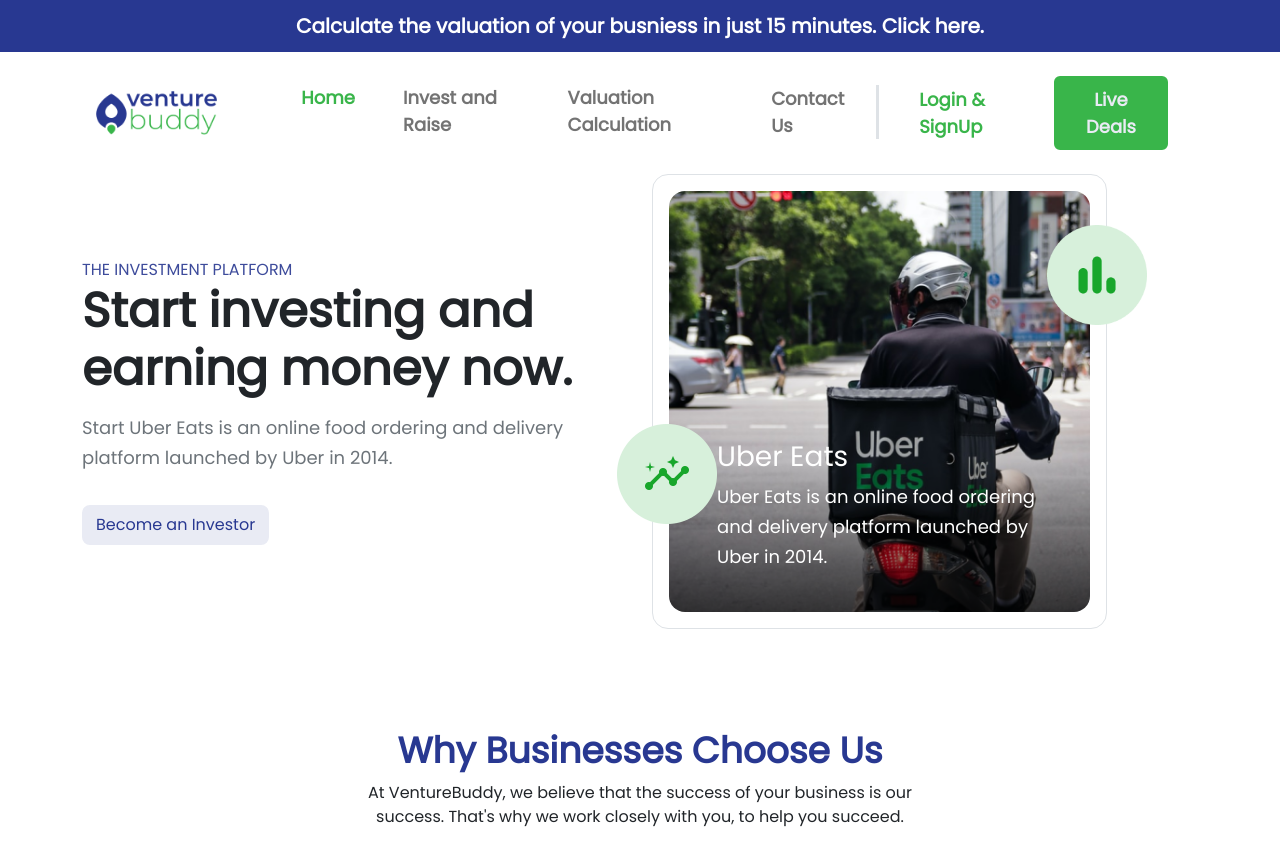
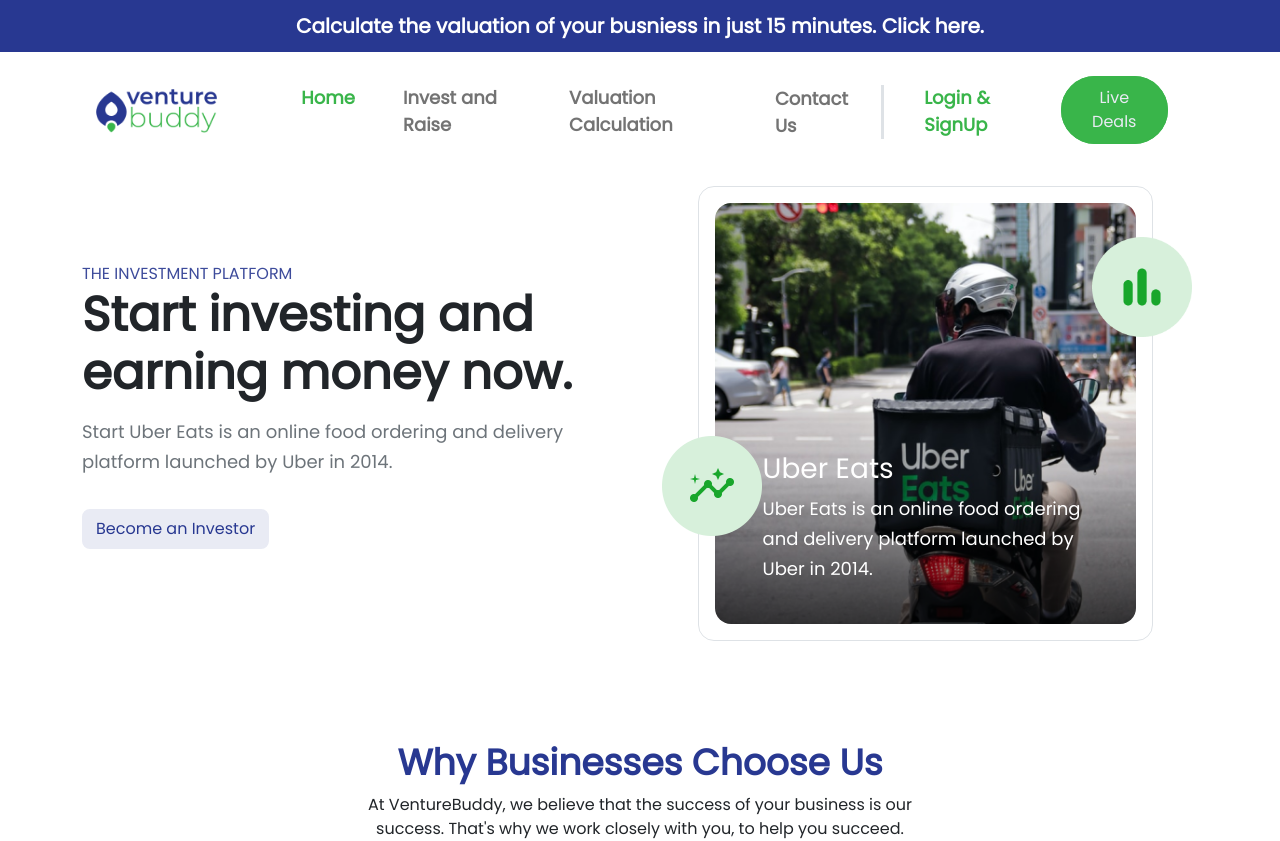
Before and after one commit to dheerajhemachandran/venturebuddy-google-auth, a React (Create React App) app: page / in a window 1280 px wide. Shown: the top 841 px of the page. Built offline with nearby package versions, Linux system fonts and the light colour scheme.

Commit message:
animated button added

```diff
--- a/public/index.html
+++ b/public/index.html
@@ -23,6 +23,7 @@
     integrity="sha384-A3rJD856KowSb7dwlZdYEkO39Gagi7vIsF0jrRAoQmDKKtQBHUuLZ9AsSv4jD4Xa" crossorigin="anonymous">
   </script>
   <script src="https://kit.fontawesome.com/b50fc748ca.js" crossorigin="anonymous"></script>
+  <script src="https://unpkg.com/@lottiefiles/lottie-player@latest/dist/lottie-player.js"></script>
 </body>
 
 </html>
--- a/src/App.css
+++ b/src/App.css
@@ -1,4 +1,16 @@
 @import url('https://fonts.googleapis.com/css2?family=Poppins&display=swap');
+
+@keyframes button-expand {
+  from {
+    transform: scaleX(1) scaleY(1);
+    opacity: 1;
+  }
+
+  to {
+    transform: scaleX(1.2) scaleY(1.4);
+    opacity: 0;
+  }
+}
 
 * {
   font-family: 'Poppins', sans-serif;
@@ -10,6 +22,29 @@
 
 .bg-green {
   background-color: #39B54A;
+}
+
+.outline {
+  position: absolute;
+  background-color: #39B54A;
+  z-index: 0;
+  width: 100%;
+  left: 0;
+  right: 0;
+  top: 0;
+  margin: auto;
+  height: 100%;
+  border-radius: 50px;
+  animation-name: button-expand;
+  animation-duration: 1s;
+  animation-timing-function: ease-out;
+  animation-iteration-count: infinite;
+  opacity: 0;
+}
+
+.btn-green.rounded-pill {
+  position: relative;
+  z-index: 100;
 }
 
 .bg-secondary-blue {
@@ -79,7 +114,14 @@
   color: #E9EBF4 !important;
 }
 
+.btn-green:focus {
+  background-color: #39B54A;
+  border: 2px solid #39B54A;
+  color: #E9EBF4 !important;
+}
+
 .btn-green:hover {
+  background-color: transparent;
   border: 2px solid #39B54A;
   color: #39B54A !important;
 }
--- a/src/components/GetTouchWithUs.js
+++ b/src/components/GetTouchWithUs.js
@@ -4,13 +4,13 @@
   return (
     <div className="container">
       <h1 className="text-blue fw-bold text-center">Get Touch With Us</h1>
-      <p className="text-center col-5 mx-auto">
+      <p className="text-center col-12 col-lg-5 mx-auto">
         We are here to help and answer any questions you might have or any
         services you are looking for!
       </p>
 
-      <form className="col-11 p-5 rounded-4 mx-auto border" action="">
-        <div className="col-10 mx-auto row row-cols-2">
+      <form className="col-11 p-5 rounded-4 mx-auto border my-3" action="">
+        <div className="col-12 col-lg-10 mx-auto row row-cols-1 row-cols-lg-2">
           <div>
             <label for="name" class="form-label">
               Name
--- a/src/components/Header.js
+++ b/src/components/Header.js
@@ -6,8 +6,8 @@
 const Header = () => {
   return (
     <header className="container">
-      <div className="row align-items-center">
-        <div className="col-6">
+      <div className="row row-cols-lg-2 row-cols-1 align-items-center">
+        <div>
           <div className="text-blue">THE INVESTMENT PLATFORM</div>
           <h2>Start investing and earning money now.</h2>
           <p className="pt-2">
@@ -19,8 +19,8 @@
             Become an Investor
           </a>
         </div>
-        <div className="col-6">
-          <div className="col-10 border border-1 p-3 rounded-4">
+        <div>
+          <div className="col-10 border border-1 p-3 mx-auto mt-3 rounded-4">
             <div>
               <div className="position-relative">
                 <img src={uberEats} className="img-fluid rounded-4" alt="" />
--- a/src/components/HowItWorks.js
+++ b/src/components/HowItWorks.js
@@ -90,20 +90,20 @@
 
       <div className="my-5 py-5 bg-green text-white" id="counts">
         <div className="container-fluid px-5">
-          <div className="row row-cols-4">
-            <div className="d-flex align-items-center justify-content-center">
+          <div className="row row-cols-1 row-cols-lg-4">
+            <div className="d-flex align-items-center justify-content-center flex-column flex-lg-row my-3">
               <h1 className="fw-bolder">1.8B</h1>
               <h6 className="ms-3">Total Valuation</h6>
             </div>
-            <div className="d-flex align-items-center justify-content-center">
+            <div className="d-flex align-items-center justify-content-center flex-column flex-lg-row my-3">
               <h1 className="fw-bolder">200+</h1>
               <h6 className="ms-3">Businesses assisted all over an India</h6>
             </div>
-            <div className="d-flex align-items-center justify-content-center">
+            <div className="d-flex align-items-center justify-content-center flex-column flex-lg-row my-3">
               <h1 className="fw-bolder">60+</h1>
               <h6 className="ms-3">Valued Startups</h6>
             </div>
-            <div className="d-flex align-items-center justify-content-center">
+            <div className="d-flex align-items-center justify-content-center flex-column flex-lg-row my-3">
               <h1 className="fw-bolder">15</h1>
               <h6 className="ms-3">Industries</h6>
             </div>
--- a/src/components/JoinAsInvestor.js
+++ b/src/components/JoinAsInvestor.js
@@ -2,9 +2,9 @@
 
 const JoinAsInvestor = () => {
   return (
-    <div className="container-fluid px-5 py-5">
-      <div className="bg-secondary-blue text-blue text-center py-5 rounded-4 mx-5">
-        <div className="col-5 mx-auto px-1">
+    <div className="container-fluid px-lg-5 py-5">
+      <div className="bg-secondary-blue text-blue text-center py-5 rounded-4 mx-lg-5">
+        <div className="col-12 col-lg-5 mx-auto px-1">
           <h1>Join Us As An Investor</h1>
           <p className="mt-3 mb-5">
             We offer end-to-end business consulting services to help you in all
--- a/src/components/Navbar.js
+++ b/src/components/Navbar.js
@@ -79,12 +79,15 @@
                 </NavLink>
               </li>
               <li className="nav-item ps-4 py-0">
-                <NavLink
-                  className="nav-link btn btn-green px-4 py-2"
-                  to="/live-deals"
-                >
-                  Live Deals
-                </NavLink>
+                <div className="position-relative">
+                  <div className="outline mx-auto"></div>
+                  <Link
+                    to="/"
+                    className="btn btn-green rounded-pill mx-auto px-4 py-2"
+                  >
+                    Live Deals
+                  </Link>
+                </div>
               </li>
             </ul>
           </div>
--- a/src/components/Organizations.js
+++ b/src/components/Organizations.js
@@ -18,11 +18,11 @@
           </h4>
 
           <div className="row align-items-center justify-content-around mt-5">
-            <img src={dhl} alt="" id="dhl" />
-            <img src={next} alt="" id="next" />
-            <img src={aviva} alt="" id="aviva" />
-            <img src={santander} alt="" id="santander" />
-            <img src={healthShield} alt="" id="healthShield" />
+            <img className="my-4" src={dhl} alt="" id="dhl" />
+            <img className="my-4" src={next} alt="" id="next" />
+            <img className="my-4" src={aviva} alt="" id="aviva" />
+            <img className="my-4" src={santander} alt="" id="santander" />
+            <img className="my-4" src={healthShield} alt="" id="healthShield" />
           </div>
         </div>
       </div>
--- a/src/components/Testimonial.js
+++ b/src/components/Testimonial.js
@@ -13,10 +13,10 @@
 
       <div class="d-flex align-items-start flex-column flex-lg-row py-5">
         <div
-          class="nav d-flex flex-row flex-lg-column nav-pills me-3 col-12 col-lg-4"
+          class="nav nav-pills me-lg-3 col-12 col-lg-4"
           id="v-pills-tab"
           role="tablist"
-          aria-orientation="vertical"
+          aria-orientation="horizontal"
         >
           <button
             class="nav-link active d-flex align-items-center"
@@ -104,7 +104,7 @@
                 <img className="star" src={star} alt="" />
                 <img className="star" src={star} alt="" />
               </div>
-              <p className="pt-5 comment">
+              <p className="pt-2 pt-lg-5 comment">
                 It was a great experience It was a great experience It was a
                 great experience It was a great experience It was a great
                 experience It was a great experience It was a great experience
@@ -133,7 +133,7 @@
                 <img className="star" src={star} alt="" />
                 <img className="star" src={star} alt="" />
               </div>
-              <p className="pt-5 comment">
+              <p className="pt-2 pt-lg-5 comment">
                 It was a great experience It was a great experience It was a
                 great experience It was a great experience It was a great
                 experience It was a great experience It was a great experience
@@ -162,7 +162,7 @@
                 <img className="star" src={star} alt="" />
                 <img className="star" src={star} alt="" />
               </div>
-              <p className="pt-5 comment">
+              <p className="pt-2 pt-lg-5 comment">
                 It was a great experience It was a great experience It was a
                 great experience It was a great experience It was a great
                 experience It was a great experience It was a great experience
--- a/src/components/WhyChooseUs.js
+++ b/src/components/WhyChooseUs.js
@@ -46,7 +46,7 @@
 
   return (
     <section className="text-center" id="why-choose-us">
-      <div className="col-6 mx-auto container">
+      <div className="col-10 col-lg-6 mx-auto container">
         <h1>Why Businesses Choose Us</h1>
         <p>
           At VentureBuddy, we believe that the success of your business is our
@@ -55,7 +55,7 @@
       </div>
 
       <div className="container">
-        <div className="row row-cols-3 justify-content-center mt-5">
+        <div className="row row-cols-1 row-cols-lg-3 justify-content-center mt-5">
           {servicess.map((item) => (
             <WhyChooseCard
               img={item.img}
```
